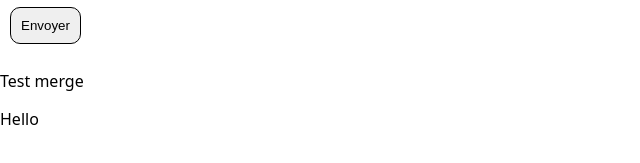
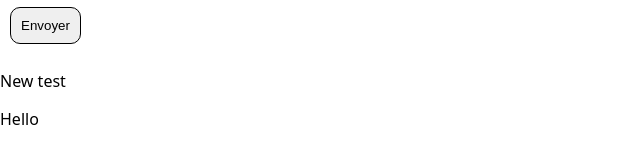
Before and after one commit to mohsine92/TP, a plain HTML site: page index.html in a window 1280 px wide. Shown: the part 153-316 px from the top of the page, 0-640 px from the left. Drawn offline with Linux system fonts and the light colour scheme.

Commit message:
feature on new branch

```diff
--- a/index.html
+++ b/index.html
@@ -15,7 +15,7 @@
         <button type="submit">Envoyer</button>
     </form>
 
-    <p> Test merge</p>
+    <p>New test</p>
 
     <p id="message">Hello</p>
 </body>
```
